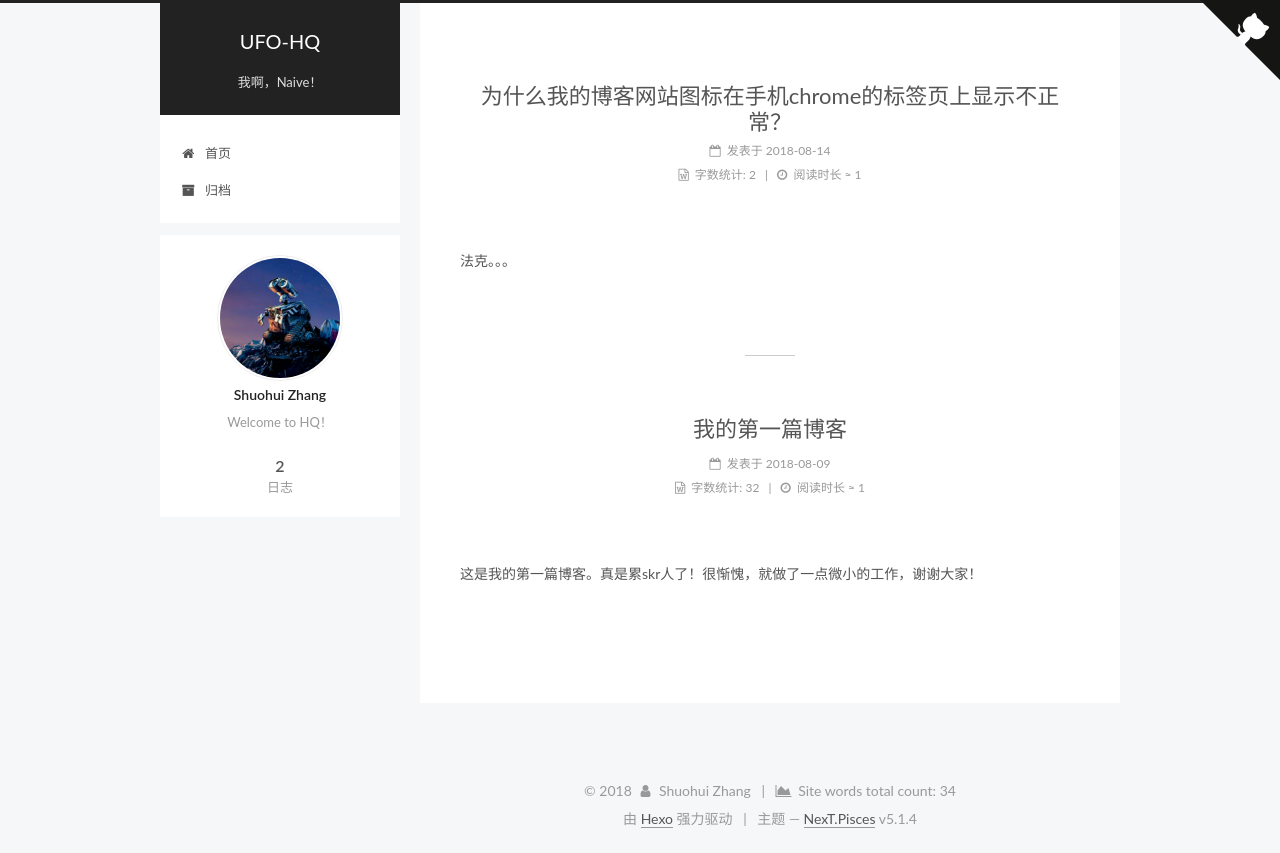
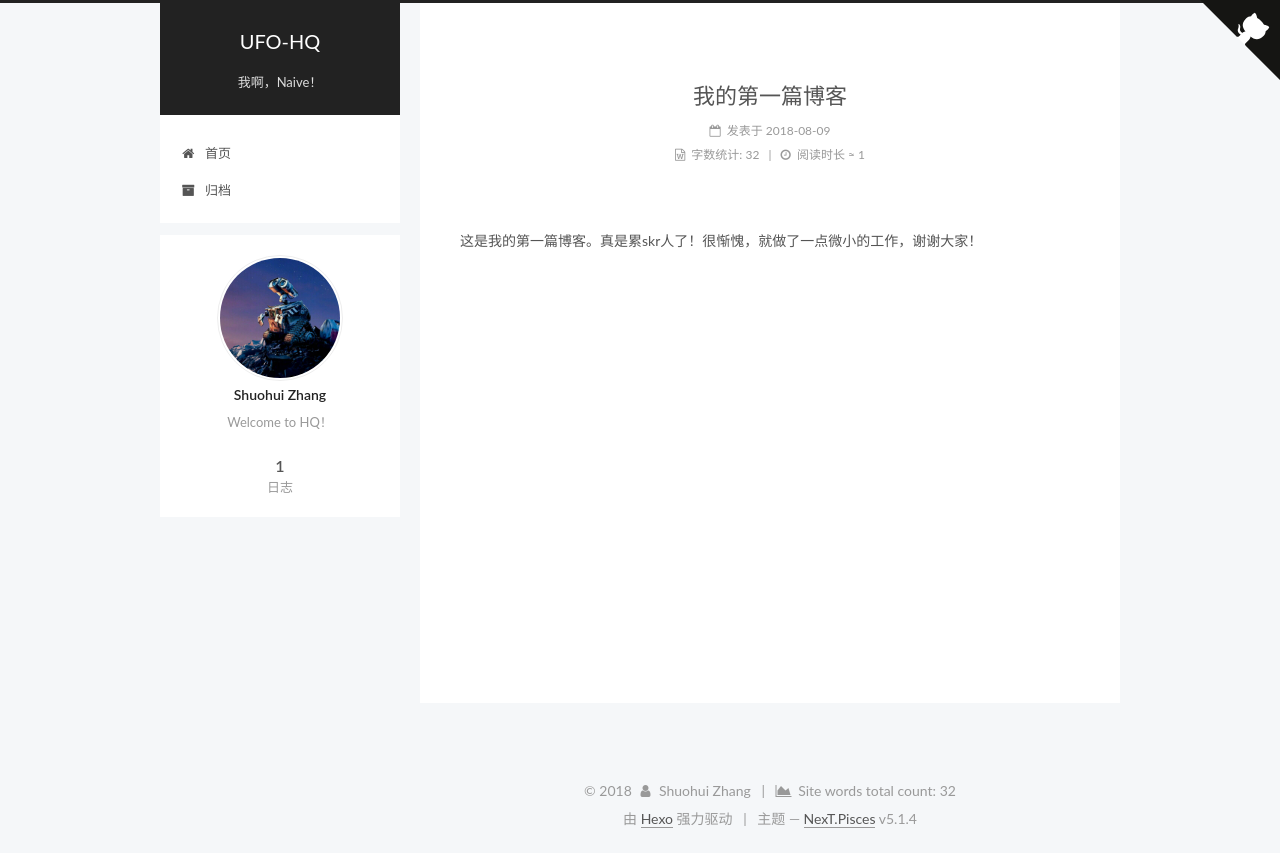
Before and after one commit to LeanC0de/UFO-HQ.github.io, a plain HTML site: page index.html in a window 1280 px wide. Drawn offline with Linux system fonts and the light colour scheme.

Commit message:
Site updated: 2018-08-20 13:29:39

```diff
--- a/css/main.css
+++ b/css/main.css
@@ -1828,7 +1828,7 @@ pre .javascript .function {
   width: 4px;
   height: 4px;
   border-radius: 50%;
-  background: #574100;
+  background: #429d73;
 }
 .links-of-blogroll {
   font-size: 13px;
--- a/index.html
+++ b/index.html
@@ -248,157 +248,6 @@
 
 
   <div class="post-block">
-    <link itemprop="mainEntityOfPage" href="http://yoursite.com/2018/08/14/whyico/">
-
-    <span hidden itemprop="author" itemscope itemtype="http://schema.org/Person">
-      <meta itemprop="name" content="Shuohui Zhang">
-      <meta itemprop="description" content="">
-      <meta itemprop="image" content="/images/avatar.png">
-    </span>
-
-    <span hidden itemprop="publisher" itemscope itemtype="http://schema.org/Organization">
-      <meta itemprop="name" content="UFO-HQ">
-    </span>
-
-
-      <header class="post-header">
-
-
-
-          <h1 class="post-title" itemprop="name headline">
-
-                <a class="post-title-link" href="/2018/08/14/whyico/" itemprop="url">为什么我的博客网站图标在手机chrome的标签页上显示不正常？</a></h1>
-
-
-        <div class="post-meta">
-          <span class="post-time">
-
-              <span class="post-meta-item-icon">
-                <i class="fa fa-calendar-o"></i>
-              </span>
-
-                <span class="post-meta-item-text">发表于</span>
-
-              <time title="创建于" itemprop="dateCreated datePublished" datetime="2018-08-14T02:05:17+08:00">
-                2018-08-14
-              </time>
-
-
-
-
-
-          </span>
-
-
-
-
-
-
-
-
-
-
-
-
-
-            <div class="post-wordcount">
-
-
-                <span class="post-meta-item-icon">
-                  <i class="fa fa-file-word-o"></i>
-                </span>
-
-                  <span class="post-meta-item-text">字数统计&#58;</span>
-
-                <span title="字数统计">
-                  2
-                </span>
-
-
-
-                <span class="post-meta-divider">|</span>
-
-
-
-                <span class="post-meta-item-icon">
-                  <i class="fa fa-clock-o"></i>
-                </span>
-
-                  <span class="post-meta-item-text">阅读时长 &asymp;</span>
-
-                <span title="阅读时长">
-                  1
-                </span>
-
-            </div>
-
-
-
-
-        </div>
-      </header>
-
-
-
-
-
-    <div class="post-body" itemprop="articleBody">
-
-
-
-
-
-
-
-            <p>   法克。。。</p>
-
-
-
-
-    </div>
-
-
-
-
-
-
-
-
-
-
-    <footer class="post-footer">
-
-
-
-
-
-
-
-
-        <div class="post-eof"></div>
-
-    </footer>
-  </div>
-
-
-
-  </article>
-
-
-
-
-
-
-
-
-
-
-
-  <article class="post post-type-normal" itemscope itemtype="http://schema.org/Article">
-
-
-
-  <div class="post-block">
     <link itemprop="mainEntityOfPage" href="http://yoursite.com/2018/08/09/hello-world/">
 
     <span hidden itemprop="author" itemscope itemtype="http://schema.org/Person">
@@ -587,7 +436,7 @@
 
                 <a href="/archives/">
 
-                  <span class="site-state-item-count">2</span>
+                  <span class="site-state-item-count">1</span>
                   <span class="site-state-item-name">日志</span>
                 </a>
               </div>
@@ -642,7 +491,7 @@
 
       <span class="post-meta-item-text">Site words total count&#58;</span>
 
-    <span title="Site words total count">34</span>
+    <span title="Site words total count">32</span>
 
 </div>
 
```
Also changed, not shown: 2018/08/09/hello-world/index.html (+2 -18 lines), archives/2018/08/index.html (+3 -40 lines), archives/2018/index.html (+3 -40 lines), archives/index.html (+3 -40 lines).
